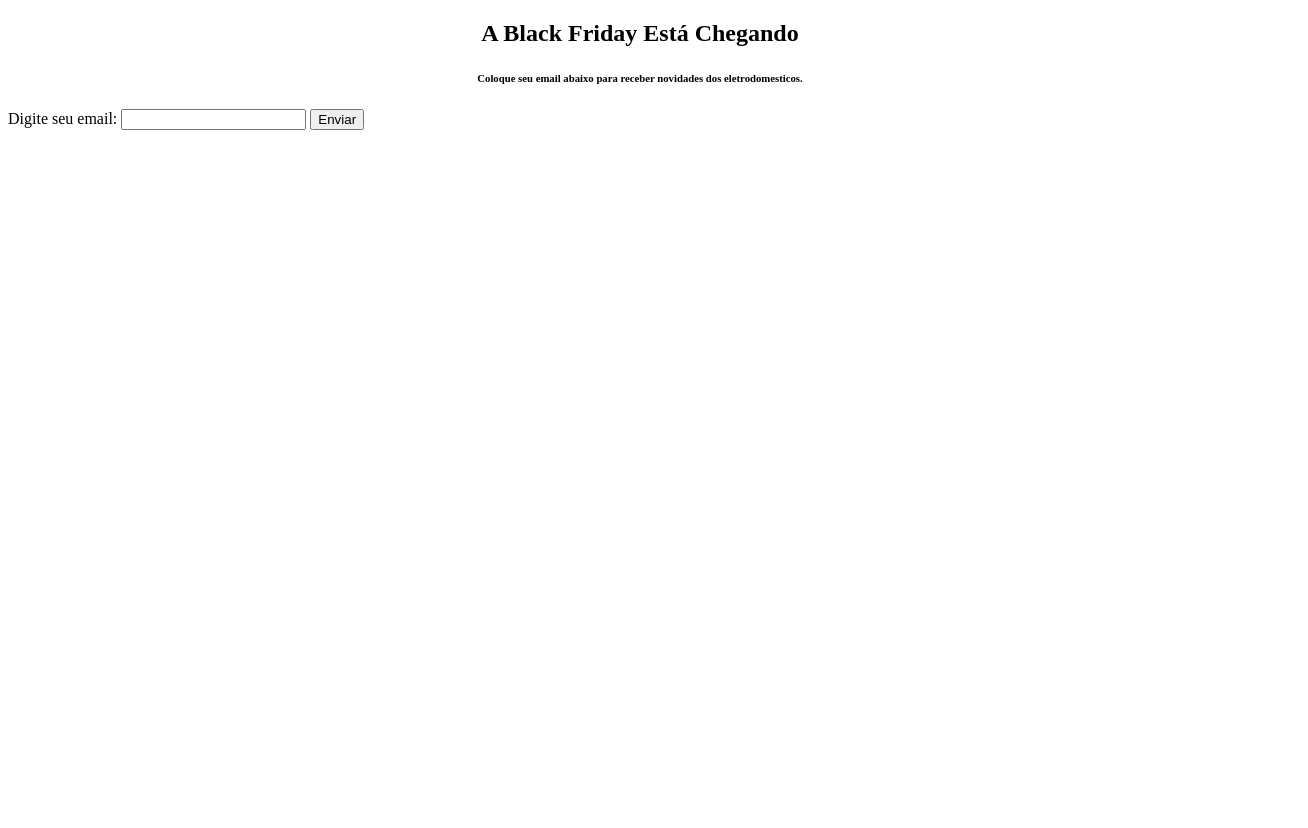
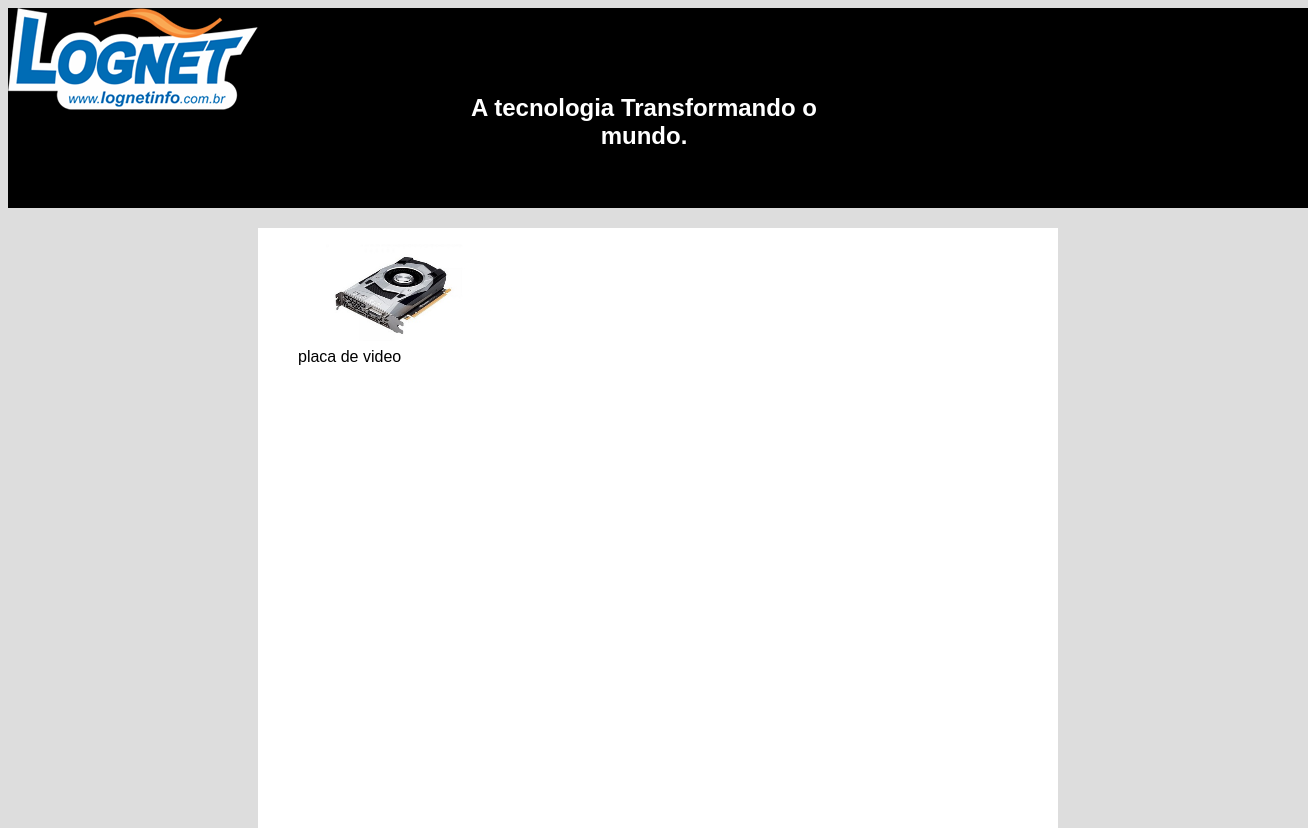
Before and after one commit to deivson04/localstorage, a plain HTML site: page index.html in a window 1280 px wide. Shown: the whole page, 1308 px wide, since content can reach past the window. Before the commit the page ends 800 px from the top, so only its background shows below. Drawn offline with nearby package versions, Linux system fonts and the light colour scheme.

Commit message:
alteracao no projeto

```diff
--- a/css/styles.css
+++ b/css/styles.css
@@ -1,7 +1,29 @@
-.cab{
-    text-align: center;
+body {
+	font-family: arial, sans-serif;
+	background: #dddddd;
+ 	color: rgb(0,0,0,1);
+}
+
+
+
+
+#interface {
+	width: 1300px;
+    height: 200px;
+    background: black;
 }
 
 .p{
+    position: absolute;
+    margin: -20px 430px ;
     text-align: center;
+    color: #ffffff;
 }
+
+.img1{
+    width: 800px;
+    height: 600px;
+    background: #ffffff;
+    position: absolute;
+    margin: 20px 250px ;
+}
--- a/index.html
+++ b/index.html
@@ -7,34 +7,26 @@
     <link rel="stylesheet" type="text/css" href="css/styles.css"/>
     <script type="text/javascript" src="https://code.jquery.com/jquery-3.3.1.slim.min.js"></script>
     <script type="text/javascript" src="js/script.js"></script>
-    <title>Localstorage Page</title>
+    <title>LogNet</title>
+  </head>
 
-  </head>
   <body>
+  <div id="interface">
+    <header id="cabecalho">
+     <img src="img/log.png">
+     <h2 class="p">A tecnologia Transformando o mundo.</h2>
+    </header>
 
-      <div class="row">
-        <div class="col-5 mx-auto">
-          <div class="items list-group list-group-flush">
-            <h2 class="p">A Black Friday Está Chegando</h2>
-            <h6 class="cab">Coloque seu email abaixo para receber novidades dos eletrodomesticos.</h6>
-        </div>
-        </div>
-      </div>
     </div>
-    <div class="container-fluid">
-        <div class="row mt-4">
-          <div class="col-4 mx-auto">
-            <label>Digite seu email: </label>
-            <input email="email" class="form-control" type="text" />
-            <input type="button" value="Enviar" class="btn btn-primary mt-3" onclick="addItem()">
+    <section class="img1">
+     <figure>
+       <img src="img/placa.png" width="200" height="100">
+       <figcaption>placa de video</figcaption>
+     </figure>
 
-          </div>
-        </div>
-
-    </body>
+    </section>
 
 
 
-
-
+  </body>
   </html>
```
Also changed, not shown: img/log.png (added), img/placa.png (added).
